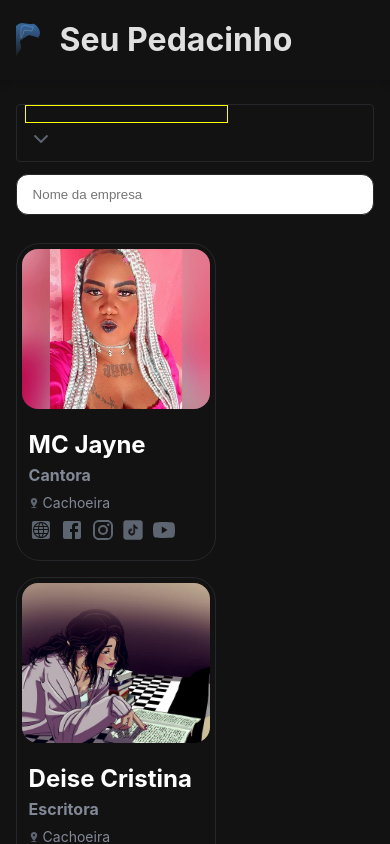
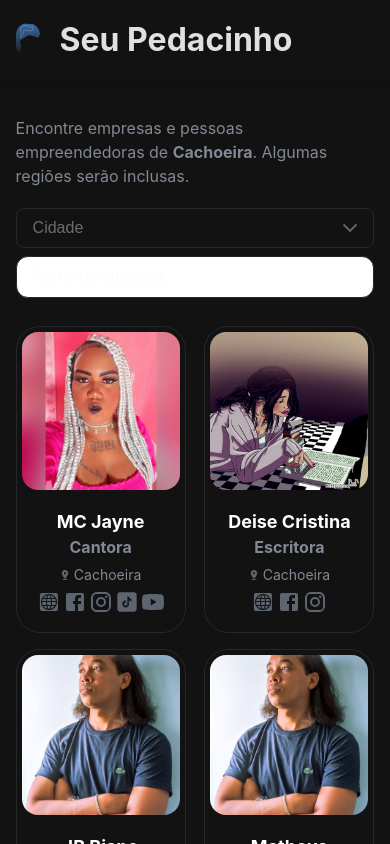
Before and after one commit to Jayneanderson/your-piece, a React (Vite) app: page / in a window 390 px wide. Shown: the top 844 px of the page. Built offline with nearby package versions, Linux system fonts and the light colour scheme.

Commit message:
refactor: update style and remove dropdown

```diff
--- a/src/components/company/company-item/company-item.css
+++ b/src/components/company/company-item/company-item.css
@@ -1,7 +1,6 @@
 .company-item {
-    min-width: 160px;
-    max-width: 350px;
-    width: 200px;
+    width: 30%;
+    max-width: 200px;
     display: flex;
     flex-direction: column;
     border: 1px solid #26272B;
@@ -16,7 +15,7 @@
     padding: 5px 5px 0 5px;
 }
 
-.company-item .logo {
+.logo {
     width: 100%;
     object-fit: cover;
     max-height: 171.1px;
@@ -56,22 +55,45 @@
 .social-medias {
     display: flex;
     flex-wrap: wrap;
-    gap: 4%;
+    gap: 2px;
+}
+
+/* ============= Responsive =============*/
+
+@media (max-width: 700px) {
+    .company-item {
+        max-width: 100%;
+        width: 45%;
+    }
+
+    .logo {}
+
+    .company-content {
+        display: flex;
+        flex-direction: column;
+        align-items: center;
+    }
+
+    .company-title {
+        font-size: 18px;
+    }
 }
 
 @media (max-width: 470px) {
-    .company-item {}
+    .company-item {
+        width: 170px;
+    }
 
-    .company-item .logo {
+    /* .company-list {
+        justify-content: space-between;
+    } */
+
+    .logo {
         width: 100%;
         max-height: 160px;
         border-bottom-left-radius: 16px;
         border-end-end-radius: 16px;
         border-radius: 16px;
-    }
-
-    .company-title {
-        font-size: 24px;
     }
 
     .job-type {
--- a/src/pages/company-list.css
+++ b/src/pages/company-list.css
@@ -4,7 +4,11 @@
     gap: 8px;
     margin-top: 24px;
     padding: 0 4%;
+}
 
+.company-list-text {
+    color: #838896;
+    padding: 12px 0;
 }
 
 .company-list-agroup {
@@ -26,6 +30,13 @@
     padding: 12px 16px;
     border-radius: 12px;
     border: 1px solid #26272B;
+    color: rgb(245, 245, 245, 0.4);
+    font-size: 14px;
+}
+
+.company-list-search::placeholder {
+    color: rgb(245, 245, 245, 0.4);
+    font-size: 16px;
 }
 
 .company-list-search:focus {
@@ -34,7 +45,7 @@
 
 /* =================== Responsive =================== */
 
-@media (max-width: 700px) {
+@media (max-width: 760px) {
     .company-list {
         justify-content: space-between;
     }
--- a/src/pages/company-list.tsx
+++ b/src/pages/company-list.tsx
@@ -1,82 +1,73 @@
 import { useEffect, useState } from 'react';
+
 import { Box } from '../components/box/box';
 import { Company } from '../components/company/company-item/company-item';
-import { Dropdown } from '../components/dropdown/dropdown';
 import { Input } from '../components/forms/input/input';
 import { List } from '../components/list/list';
-import { allCities, data } from '../data/data';
+import { SelectList } from '../components/select-list/select-list';
+
+import {
+  allCities,
+  data,
+  getUniqueCities as findUniqueCities,
+} from '../data/data';
 import { CompanyProps, Option } from '../types/types';
+
 import './company-list.css';
 
 export const CompanyList = () => {
-  const [searchValue, setSearchValue] = useState<string>('');
-  const [selectedCities, setSelectedCities] = useState<string[]>([]);
+  const [companyName, setCompanyName] = useState<string>('');
+  const [selectedCities, setSelectedCities] = useState<Option[]>([]);
   const [filtered, setFiltered] = useState<CompanyProps[]>([]);
 
   useEffect(() => {
     applyFilter();
-  }, [selectedCities, searchValue]);
+  }, [selectedCities, companyName, selectedCities]);
 
   const applyFilter = () => {
-    const filtered = hasFilter()
-      ? data?.filter(
-          (company) =>
-            selectedCities.includes(company.city) &&
-            company.name.toLowerCase().includes(searchValue.toLowerCase())
-        )
-      : data;
+    const selectedValues = selectedCities.map((option) => option.value);
 
-    setFiltered(filtered);
+    const result = data?.filter((company) => {
+      const matchesCity =
+        selectedValues.length > 0
+          ? selectedValues.includes(company.city)
+          : true;
+      const matchesName = companyName
+        ? company.name.toLowerCase().includes(companyName.toLowerCase())
+        : true;
+
+      return matchesCity && matchesName;
+    });
+
+    setFiltered(result);
   };
 
-  const hasFilter = (): boolean => {
-    return !!searchValue || selectedCities.length > 0;
-  };
-
-  // TODO: refatorar para retirar O(n²)
-  const getUniqueCities = (
-    options: Option[],
-    selecteds: string[]
-  ): Option[] => {
-    const citiesMap = new Map<Option['label'], Option['value']>();
-
-    const result = options.reduce<Option[]>((acc, option, i) => {
-      if (
-        !citiesMap.has(option.label) &&
-        !selecteds.find((selected) => selected === option.value)
-      ) {
-        citiesMap.set(option.label, option.value);
-        acc.push(option);
-      }
-
-      return acc;
-    }, []);
-
-    return result;
-  };
-
-  const handleSearchChange = (
+  const handleCompanyNameChange = (
     event: React.ChangeEvent<HTMLInputElement>
   ): void => {
     const { value } = event.target;
-    setSearchValue(value);
+    setCompanyName(value);
   };
 
   return (
     <Box className="company-list-container">
+      <p className="company-list-text">
+        Encontre empresas e pessoas empreendedoras de <strong>Cachoeira</strong>
+        . Algumas regiões serão inclusas.
+      </p>
       <Box className="company-list-agroup">
-        <Dropdown
-          options={getUniqueCities(allCities, selectedCities)}
-          setOptions={setSelectedCities}
-          selectdOptions={selectedCities}
+        <SelectList
+          options={findUniqueCities(allCities)}
+          selectedOptions={selectedCities}
+          placeholderLabel="Cidade"
           setSelectedOptions={setSelectedCities}
         />
         <Box className="company-list-search-container">
           <Input
             id="company-list-input-search"
             placeholder="Nome da empresa"
-            onChange={handleSearchChange}
-            value={searchValue}
+            onChange={handleCompanyNameChange}
+            value={companyName}
             className="company-list-search"
           />
         </Box>
```
